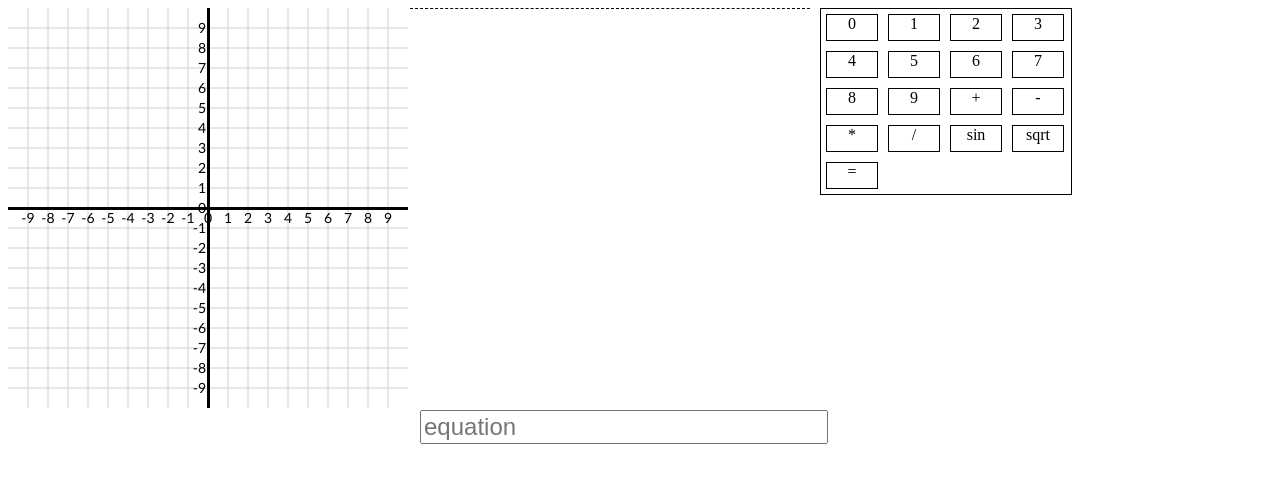
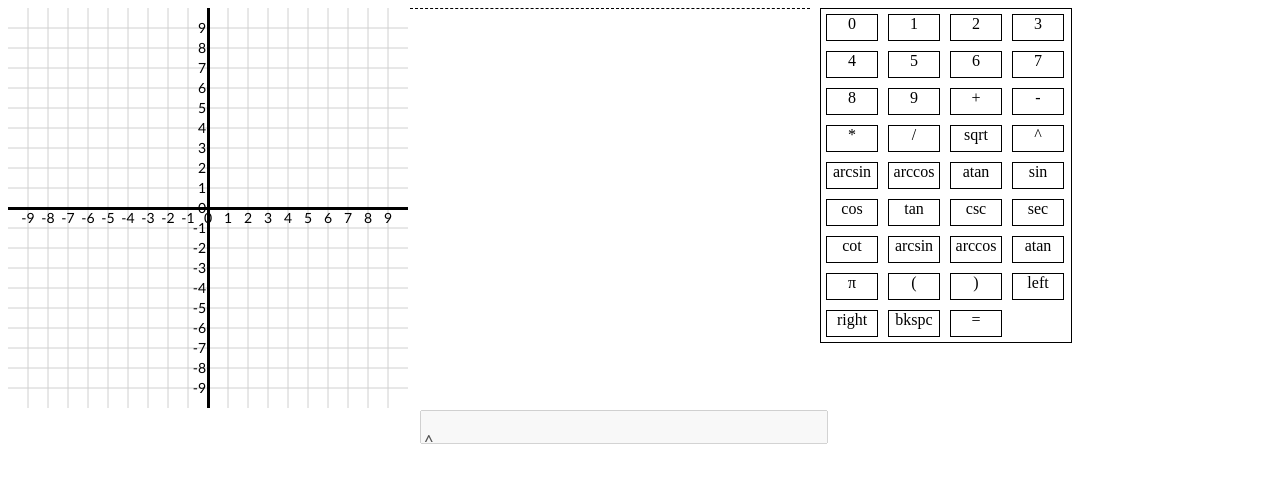
Before and after one commit to BenAychh/Calculator-G19-BenHernandez, a website with bundled scripts: page index.html in a window 1280 px wide. Built offline with nearby package versions, Linux system fonts and the light colour scheme.

Commit message:
Added more buttons, changed some formatting

```diff
--- a/index.html
+++ b/index.html
@@ -11,6 +11,9 @@
       });
     </script>
     <script src="https://cdn.mathjax.org/mathjax/latest/MathJax.js?config=AM_HTMLorMML"></script>
+    <script type="text/x-mathjax-config">
+      MathJax.Hub.Config({ TeX: { extensions: ["color.js"] }});
+    </script>
     <script src="beautifyinput.js"></script>
   </head>
   <body>
@@ -27,7 +30,7 @@
       </div>
     </div>
     <form onsubmit="setTimeout(calculate(), 150)" action="#">
-      <input type="text" placeholder="equation" id="expression" onkeyup="UpdateInput.Update()" data-problemnumber="1">
+      <input type="text" value="&#8248;" placeholder="equation" id="expression" onkeyup="UpdateInput.Update()" disabled>
     </form>
     <div id="buttons">
       <div class="button" data-value="0">
@@ -60,23 +63,77 @@
       <div class="button" data-value="9">
         9
       </div>
-      <div class="button" data-value="+">
+      <div class="button" data-value="operation+">
         +
       </div>
-      <div class="button" data-value="-">
+      <div class="button" data-value="operation-">
         -
       </div>
-      <div class="button" data-value="*">
+      <div class="button" data-value="operation*">
         *
       </div>
-      <div class="button" data-value="/">
+      <div class="button" data-value="operation/">
         /
       </div>
-      <div class="button" data-value="sin(,)">
+      <div class="button" data-value="sqrt(&#8248;)">
+        sqrt
+      </div>
+      <div class="button" data-value="operation^">
+        ^
+      </div>
+      <div class="button" data-value="asin(&#8248;)">
+        arcsin
+      </div>
+      <div class="button" data-value="acos(&#8248;)">
+        arccos
+      </div>
+      <div class="button" data-value="atan(&#8248;)">
+        atan
+      </div>
+      <div class="button" data-value="sin(&#8248;)">
         sin
       </div>
-      <div class="button" data-value="sqrt(,)">
-        sqrt
+      <div class="button" data-value="cos(&#8248;)">
+        cos
+      </div>
+      <div class="button" data-value="tan(&#8248;)">
+        tan
+      </div>
+      <div class="button" data-value="csc(&#8248;)">
+        csc
+      </div>
+      <div class="button" data-value="sec(&#8248;)">
+        sec
+      </div>
+      <div class="button" data-value="cot(&#8248;)">
+        cot
+      </div>
+      <div class="button" data-value="acsc(&#8248;)">
+        arcsin
+      </div>
+      <div class="button" data-value="acos(&#8248;)">
+        arccos
+      </div>
+      <div class="button" data-value="atan(#)">
+        atan
+      </div>
+      <div class="button" data-value="pi&#8248;">
+        &pi;
+      </div>
+      <div class="button" data-value="(&#8248;)">
+        (
+      </div>
+      <div class="button" data-value=")">
+        )
+      </div>
+      <div class="button" data-value="move-left">
+        left
+      </div>
+      <div class="button" data-value="move-right">
+        right
+      </div>
+      <div class="button" data-value="backspace">
+        bkspc
       </div>
       <div class="button" data-value="submit">
         =
@@ -85,7 +142,9 @@
 
     <script>
       UpdateInput.Start();
+      UpdateInput.Update();
     </script>
+    <script src="keypress-2.1.3.min.js"></script>
     <script src="math.min.js"></script>
     <script src="graphing.js"></script>
     <script src="info.js"></script>
```
